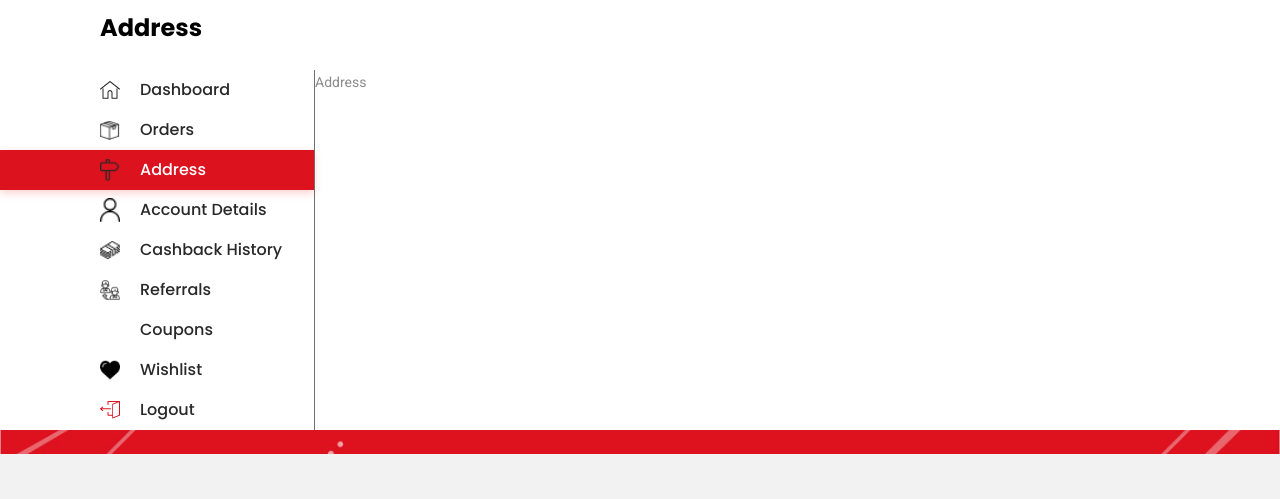
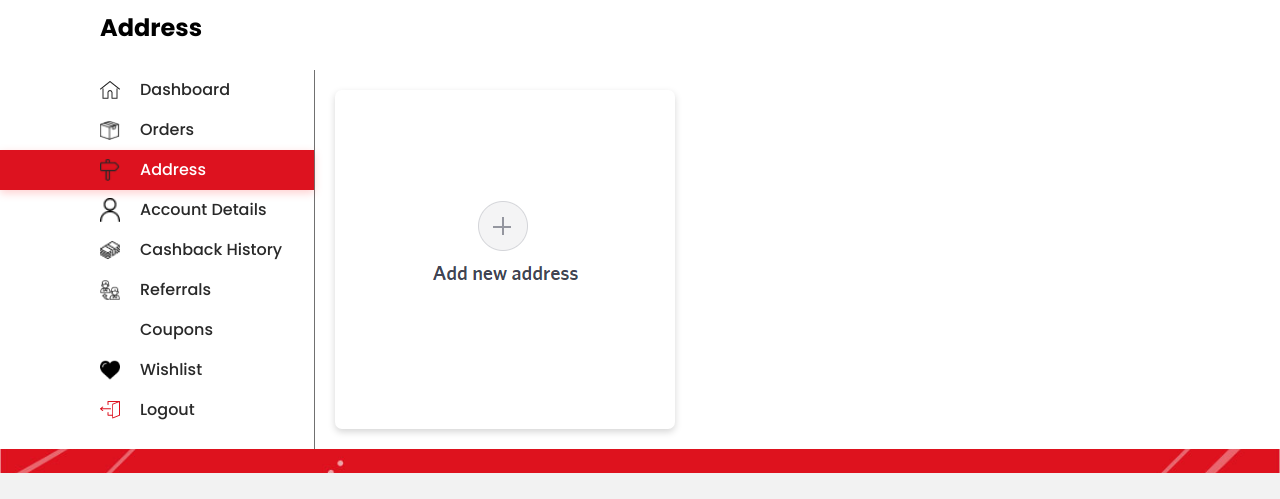
Before and after one commit to KaranPalan7507/NSEcomm, a React (Create React App) app in the folder nutrition/: page /account/address in a window 1280 px wide. Shown: the part 205-704 px from the top of the page. Built offline with nearby package versions, Linux system fonts and the light colour scheme; no server answers.

Commit message:
manage address

```diff
--- /dev/null
+++ b/nutrition/src/Pages/Account/Address/index.js
@@ -0,0 +1,49 @@
+import React from "react";
+import "./style.scss";
+import { API } from "./../../../axios";
+import { apis } from "./../../../constants";
+const config = {
+  headers: {
+    authorization:
+      "Bearer eyJhbGciOiJIUzI1NiIsInR5cCI6IkpXVCJ9.eyJpZCI6IjVkZjRjYmJhYmRkZGUwNTJjYzZlOTg4NyIsIm1vYmlsZSI6OTg3NDM3MTIzNCwiaWF0IjoxNTc2MzI0Mjk5LCJleHAiOjE1NzY2ODQyOTl9.dDnDT_FlqbFVVyRDakwt8e5q-hepSWFwMo3p7RlxqnI"
+  }
+};
+class Address extends React.Component {
+  state = {
+    address: []
+  };
+  async componentDidMount() {
+    const response = await API.POST(apis.accountDetails, {}, config);
+    if (response.success) {
+      this.setState({ address: response.data[0].address });
+    }
+  }
+  renderAddressItem(address, index) {
+    return (
+      <div className="address-item" key={index}>
+        <div className="name"> {address.name}</div>
+        <div>{address.address}</div>
+        <div>{address.state}</div>
+        <div>{address.pin}</div>
+        <div>{address.phoneno}</div>
+        <div className="action">
+          <span>Edit</span> <span className="seperator">|</span>
+          <span>Delete</span>
+        </div>
+      </div>
+    );
+  }
+  render() {
+    return (
+      <div className="address-wrapper">
+        {this.state.address.map((item, index) =>
+          this.renderAddressItem(item, index)
+        )}
+        <div className="address-item add">
+          <img src="/images/add_address.png" alt="add address" />
+        </div>
+      </div>
+    );
+  }
+}
+export default Address;
--- /dev/null
+++ b/nutrition/src/Pages/Account/Address/style.scss
@@ -0,0 +1,42 @@
+.address-wrapper {
+  display: flex;
+  flex-wrap: wrap;
+  .address-item {
+    width: calc(50% - 40px);
+    height: 339px;
+    border-radius: 7px;
+    filter: drop-shadow(0px 3px 3.5px rgba(0, 0, 0, 0.16));
+    background-color: #ffffff;
+    margin: 20px;
+    padding: 16px;
+    font-family: "Poppins";
+    font-size: 15px;
+    color: #000000;
+    font-weight: 400;
+    position: relative;
+    max-width: 340px;
+    &.add {
+      display: flex;
+      align-items: center;
+      justify-content: center;
+      cursor: pointer;
+    }
+    .name {
+      border-bottom: 1px solid #707070;
+      margin-bottom: 12px;
+    }
+    .action {
+      position: absolute;
+      bottom: 30px;
+      span {
+        width: 100px;
+        text-align: center;
+        cursor: pointer;
+      }
+      .seperator {
+        margin: 0 20px;
+        cursor: normal;
+      }
+    }
+  }
+}
--- a/nutrition/src/Pages/Account/address.js
+++ /dev/null
@@ -1,12 +0,0 @@
-import React from "react";
-class Address extends React.Component {
-  render() {
-    return (
-      <div>
-        <div>Address</div>
-        <div></div>
-      </div>
-    );
-  }
-}
-export default Address;
--- a/nutrition/src/Pages/Account/index.js
+++ b/nutrition/src/Pages/Account/index.js
@@ -3,7 +3,7 @@ import "./style.scss";
 import { Route, Switch, Redirect } from "react-router-dom";
 import { withRouter } from "react-router";
 import Details from "./Details";
-import Address from "./address";
+import Address from "./Address";
 import Orders from "./orders";
 import CashbackHistory from "./cashbackHistory";
 import Referrals from "./Referrals";
--- a/nutrition/src/constants.js
+++ b/nutrition/src/constants.js
@@ -4,5 +4,6 @@ export const apis = {
   blogs: "/blog/blog_list",
   blogDetails: "/blog/",
   accountDetails: "/account_details",
-  coupon: "/coupon_page"
+  coupon: "/coupon_page",
+  address: "/address_change"
 };
```
Also changed, not shown: nutrition/public/images/add_address.png (added).
